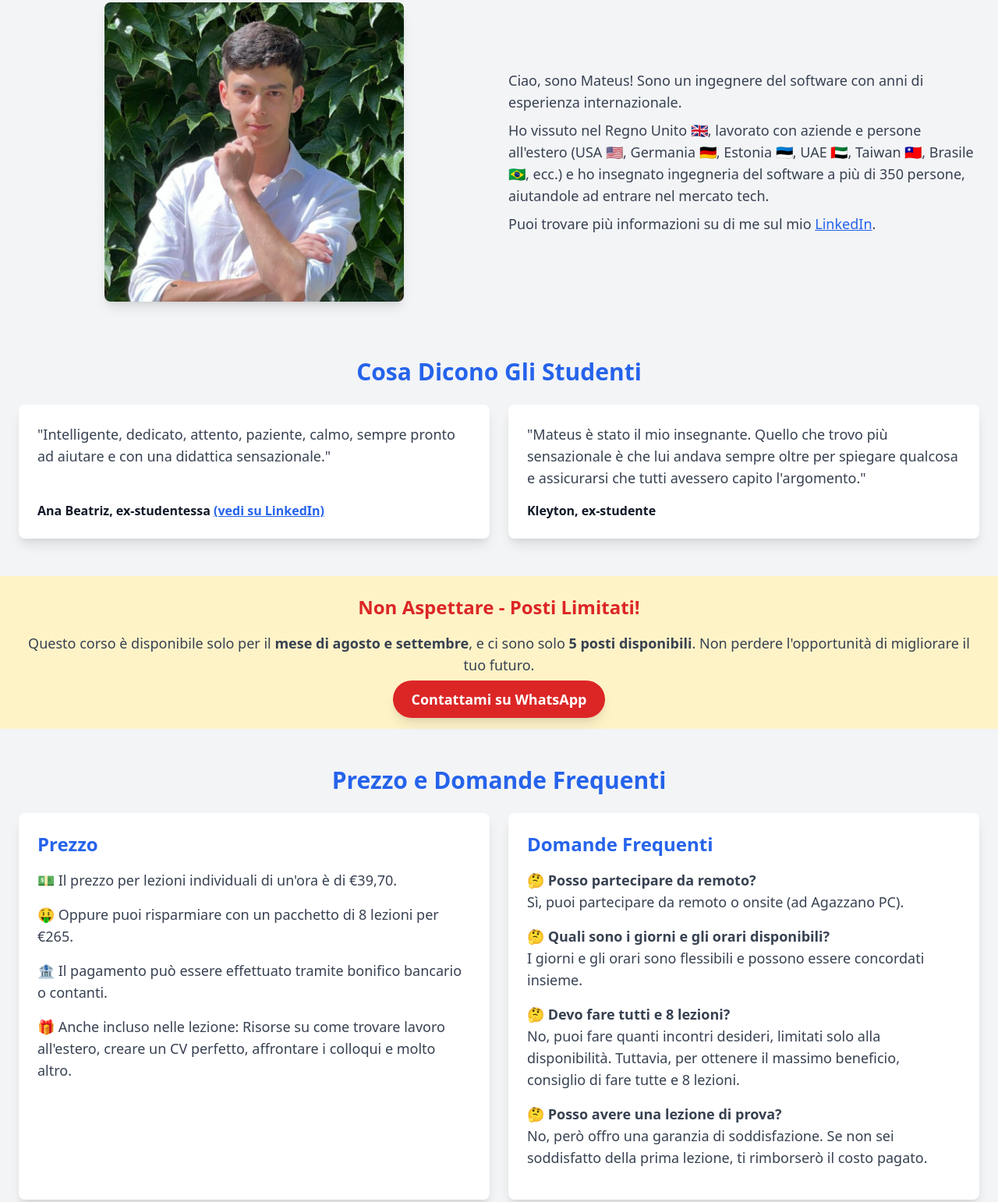
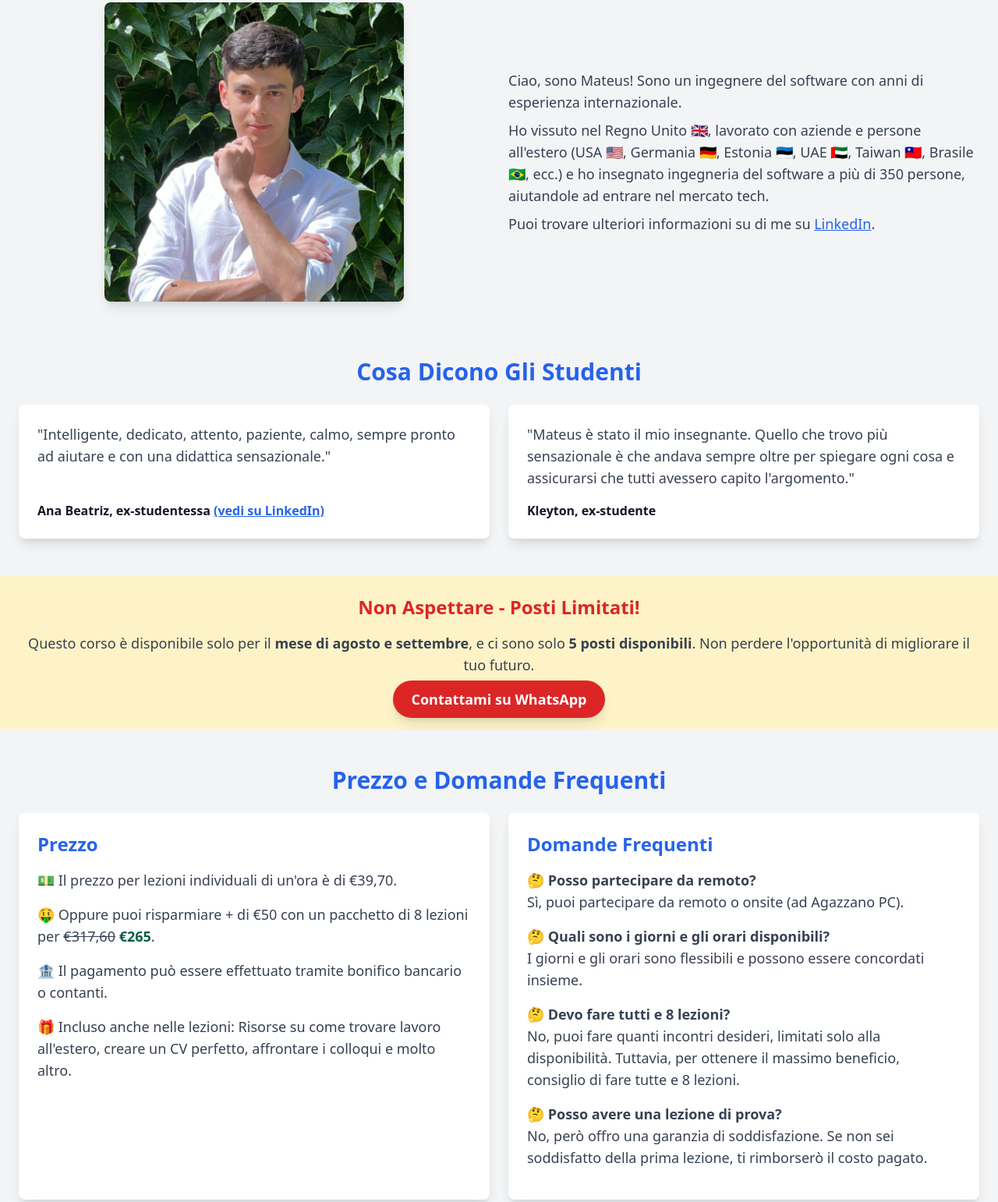
Before and after one commit to mdnm/corso-inglese, a plain HTML site: page index.html in a window 1280 px wide. Shown: the part 1133-2675 px from the top of the page at 78% size. Drawn offline with nearby package versions, Linux system fonts and the light colour scheme.

Commit message:
chore: improve copywriting

```diff
--- a/index.html
+++ b/index.html
@@ -45,8 +45,8 @@
           inglese.
         </p>
         <p class="text-lg text-gray-700 mb-4">
-          📈 Garanzia di soddisfazione: Se non sei soddisfatto della prima lezione, ti rimborserò il costo pagato
-          integralmente.
+          📈 Garanzia di soddisfazione: Se non sei soddisfatto della prima lezione, ti rimborserò l'intero importo
+          pagato.
         </p>
         <p class="text-lg text-gray-700 mb-4">
           🤖 Utilizzo di tecnologie moderne per rendere le lezioni più interattive e coinvolgenti. Imparerai come
@@ -95,7 +95,7 @@
           Germania 🇩🇪, Estonia 🇪🇪, UAE 🇦🇪, Taiwan 🇹🇼, Brasile 🇧🇷, ecc.) e ho insegnato ingegneria del
           software a più di 350 persone, aiutandole ad entrare nel mercato tech.
         </p>
-        <p class="text-lg text-gray-700">Puoi trovare più informazioni su di me sul mio <a
+        <p class="text-lg text-gray-700">Puoi trovare ulteriori informazioni su di me su <a
             class="underline text-blue-600" href="https://www.linkedin.com/in/mateusdnm/" target="_blank">LinkedIn</a>.
         </p>
       </div>
@@ -117,8 +117,7 @@
       </div>
       <div class="bg-white p-6 shadow-lg rounded-lg flex flex-col">
         <p class="text-lg text-gray-700 mb-4">"Mateus è stato il mio insegnante. Quello che trovo più sensazionale è
-          che
-          lui andava sempre oltre per spiegare qualcosa e assicurarsi che tutti avessero capito l'argomento."</p>
+          che andava sempre oltre per spiegare ogni cosa e assicurarsi che tutti avessero capito l'argomento."</p>
         <p class="font-bold text-gray-900 mt-auto">Kleyton, ex-studente</p>
       </div>
     </div>
@@ -146,11 +145,13 @@
       <div class="bg-white p-6 shadow-lg rounded-lg">
         <h3 class="text-2xl font-bold text-blue-600 mb-4">Prezzo</h3>
         <p class="text-lg text-gray-700 mb-4">💵 Il prezzo per lezioni individuali di un'ora è di €39,70.</p>
-        <p class="text-lg text-gray-700 mb-4">🤑 Oppure puoi risparmiare con un pacchetto di 8 lezioni per €265.</p>
+        <p class="text-lg text-gray-700 mb-4">🤑 Oppure puoi risparmiare + di €50 con un pacchetto di 8 lezioni per
+          <span class="line-through">€317,60</span> <span class="text-green-800 font-bold">€265</span>.
+        </p>
         <p class="text-lg text-gray-700 mb-4">🏦 Il pagamento può essere effettuato tramite bonifico bancario o
           contanti.
         </p>
-        <p class="text-lg text-gray-700 mb-4">🎁 Anche incluso nelle lezione: Risorse su come trovare lavoro all'estero,
+        <p class="text-lg text-gray-700 mb-4">🎁 Incluso anche nelle lezioni: Risorse su come trovare lavoro all'estero,
           creare un CV perfetto, affrontare i colloqui e molto
           altro.
         </p>
```
